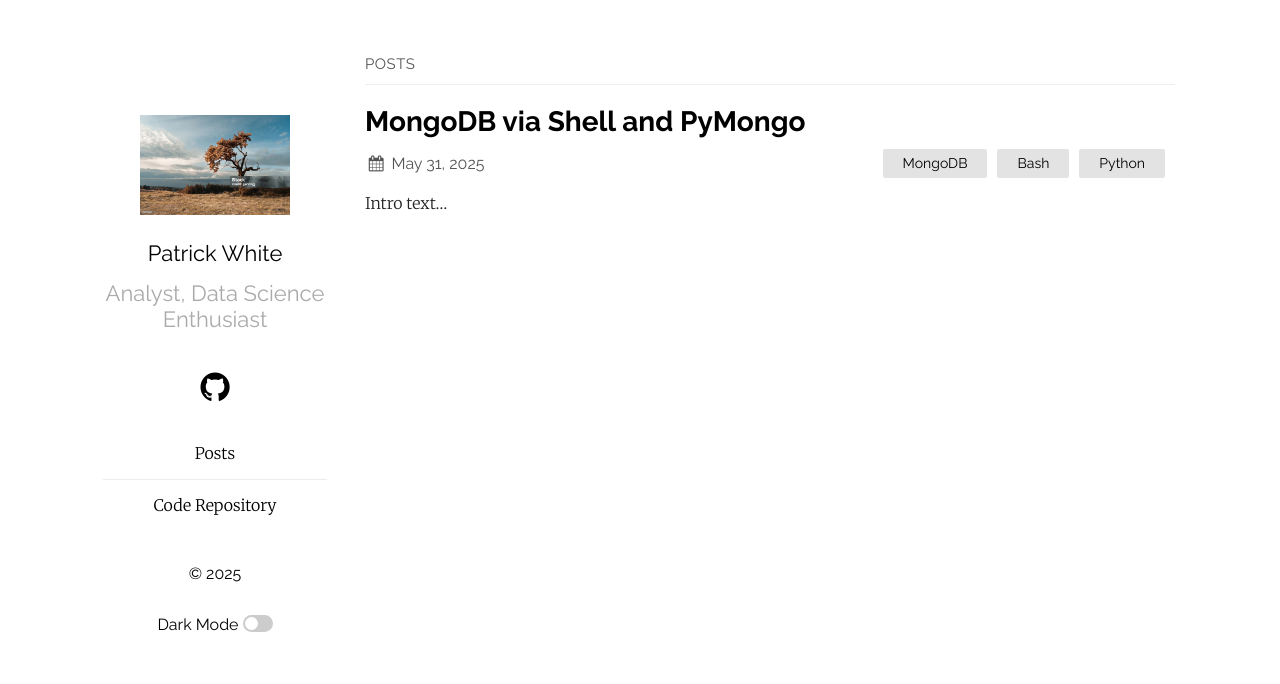
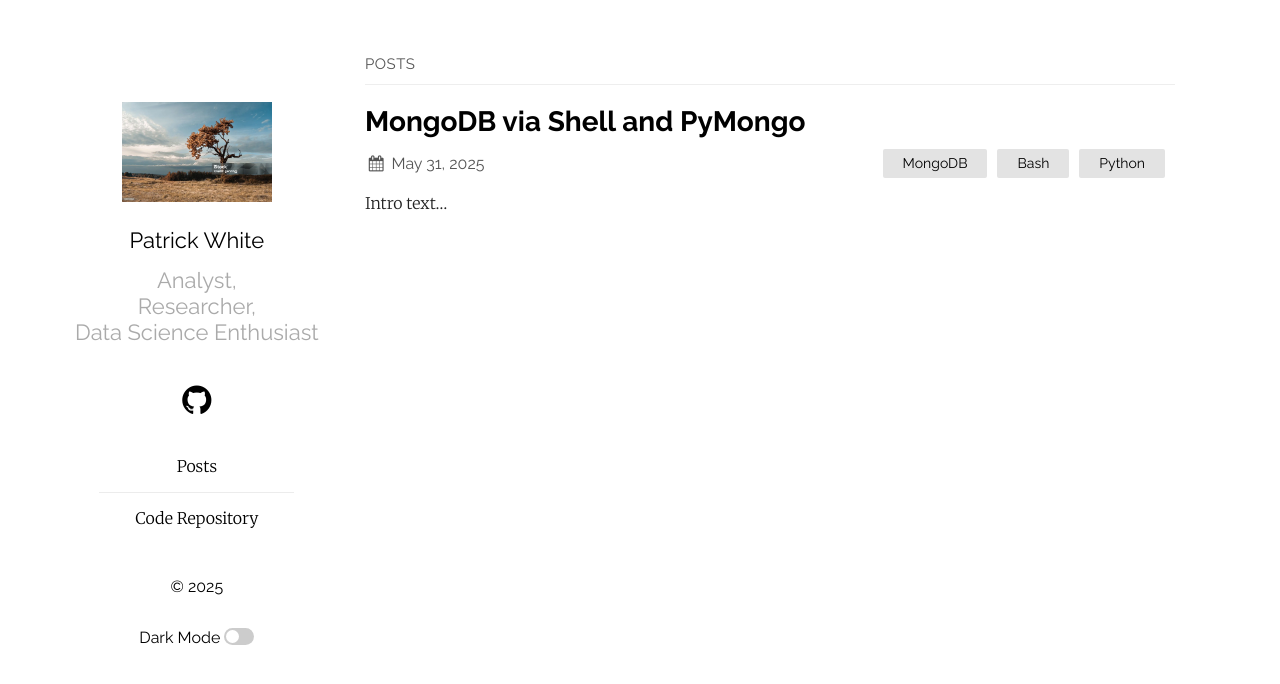
Before and after one commit to pw398/pw398.github.io, a Jekyll site: the page built from index.md, in a window 1280 px wide. Shown: the top 684 px of the page. Built offline with Jekyll 4.4.1, drawn with Linux system fonts in a browser that asks for light colours.

Commit message:
Add files via upload

```diff
--- a/_config.yml
+++ b/_config.yml
@@ -7,13 +7,11 @@ show_excerpts: true # set to true to show excerpts on the homepage
 
 # Minima date format
 # refer to http://shopify.github.io/liquid/filters/date/ if you want to customize this
-
 sass:
   sass_dir: _sass
-
 plainwhite:
   name: Patrick White
-  tagline: Analyst, Data Science Enthusiast
+  tagline: "Analyst,<br>Researcher,<br>Data Science Enthusiast"
   date_format: "%b %-d, %Y"
   sitemap: true # set to true to generate sitemap.xml content
   #search: true # set to true to enable searchbar
@@ -45,7 +43,7 @@ plainwhite:
     - title: Posts
       url: "/index"
     - title: Code Repository
-      url: "www.github.com/pw598"
+      url: "https://github.com/pw598/"
 
 
     # Mastodon instances
```
